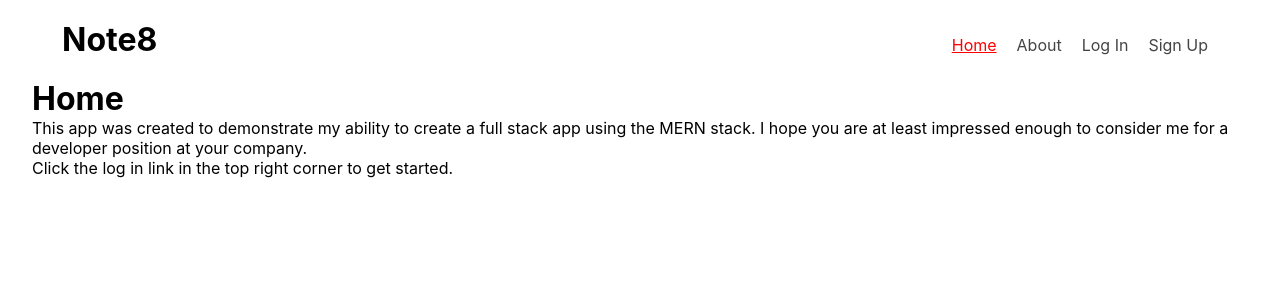
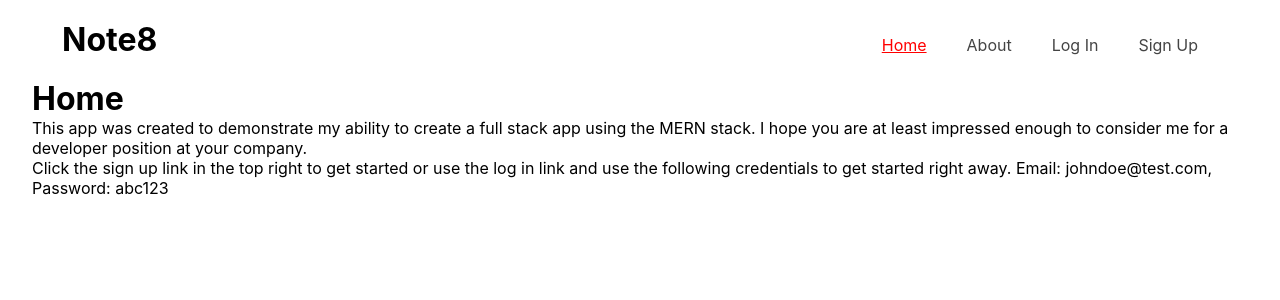
Before and after one commit to kennyware/react-note-app, a React (Create React App) app in the folder client/: page / in a window 1280 px wide. Shown: the top 300 px of the page. Built offline with nearby package versions, Linux system fonts and the light colour scheme.

Commit message:
Made some changes to intro text and css

```diff
--- a/client/src/App.css
+++ b/client/src/App.css
@@ -40,12 +40,13 @@ body {
 a {
   text-decoration: none;
   color: #444;
+  padding: 10px;
+  transition: all 0.3s ease;
 }
 
 a:hover {
   background: #222;
   color: #eee;
-  padding: 10px;
 }
 
 .active {
@@ -84,12 +85,12 @@ a:hover {
 .note .delete-btn {
   float: right;
   margin-right: 10px;
-  transition: transform 1s ease;
+  transition: transform 0.8s ease;
 }
 
-.note .close-btn:hover {
+.note .delete-btn:hover {
   cursor: pointer;
-  transform: rotate(360deg)
+  transform: scale(1.5);
 }
 
 .modal {
--- a/client/src/components/Intro.js
+++ b/client/src/components/Intro.js
@@ -4,7 +4,7 @@ export default function Intro() {
     return (
         <div>
             <p>This app was created to demonstrate my ability to create a full stack app using the MERN stack. I hope you are at least impressed enough to consider me for a developer position at your company.</p>
-            <p>Click the log in link in the top right corner to get started.</p>
+            <p>Click the sign up link in the top right to get started or use the log in link and use the following credentials to get started right away. Email: johndoe@test.com, Password: abc123</p>
         </div>
     )
 }
```
